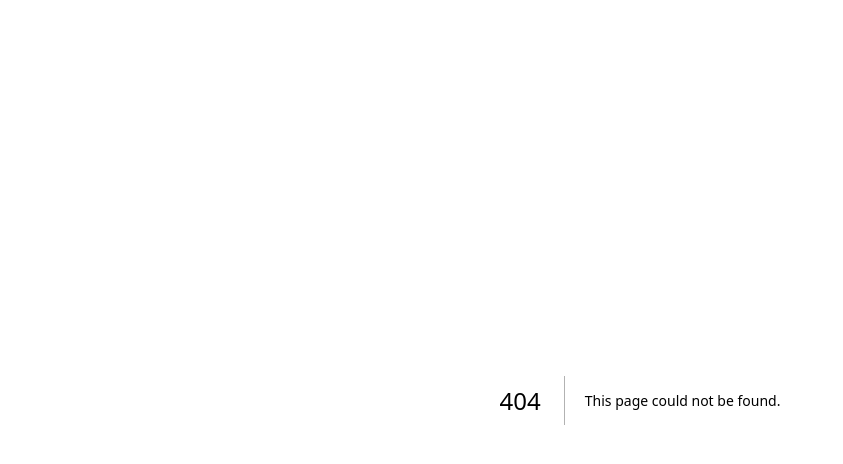
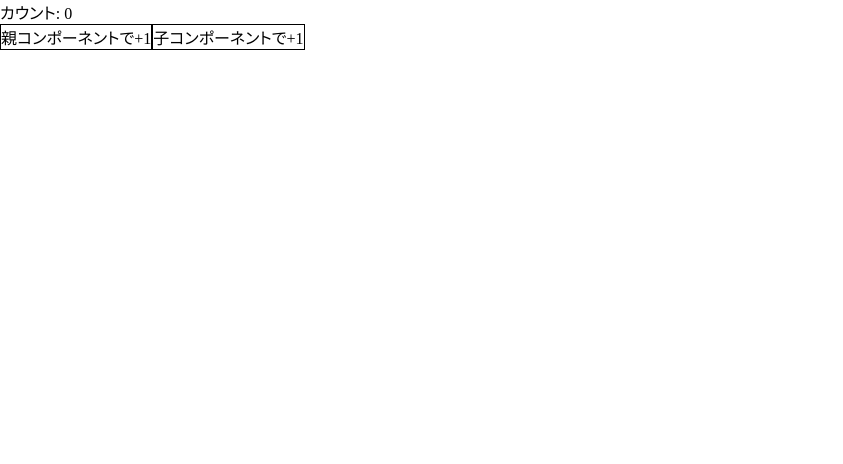
Before and after one commit to kobitoDevelopment/Next-js, a Next.js app: page /benkyo/callback in a window 1280 px wide. Before the commit this address had no page. Shown: the top 464 px of the page, without its empty margins (0-843 px from the left). Built offline with nearby package versions, Linux system fonts and the light colour scheme.

Commit message:
Add files via upload

```diff
--- /dev/null
+++ b/src/app/benkyo/callback/page.tsx
@@ -0,0 +1,74 @@
+"use client";
+import { useState, useCallback } from "react";
+
+// 子コンポーネント
+const Child = ({ onClick }: { onClick: () => void }) => {
+  console.log("Child component rendered"); // 再レンダリング確認用
+  return <button onClick={onClick}>子コンポーネントで+1</button>;
+};
+
+export default function MyCallBack() {
+  const [count, setCount] = useState(0);
+
+  /**
+   * 【useCallbackを使う理由】
+   *
+   * Reactのコンポーネントは、何かが変わると自動的に再レンダリング（再描画）される。
+   * 再レンダリングが起きるたびに、関数（たとえば increment）は毎回「新しく作り直される」。
+   *
+   * その関数をpropsとして子コンポーネント（<Child />）に渡していると、
+   * 親コンポーネントが更新されるたびに「関数が新しくなった」とReactが判断して、
+   * 子コンポーネントも毎回再レンダリングされてしまう。
+   *
+   * これが不要な再レンダリングの原因になる。たとえば、表示内容が変わらないのに再描画されたり、
+   * 処理が重い子コンポーネントが毎回無駄に動いてアプリが重くなる。
+   *
+   * useCallback を使うと、「この関数は前と同じ内容なら再利用する」とReactに伝えることができる。
+   * 結果、関数の"見た目上の変化"がなくなるので、子コンポーネントも再レンダリングされず、無駄な処理を減らすことができる。
+   *
+   * ---------------------------------------------
+   * ▼ 使わない場合（useCallbackなし）
+   *
+   * const increment = () => {
+   *   setCount(count + 1);
+   * };
+   *
+   * → 毎回新しいincrement関数が生成される
+   * → 子コンポーネントは「違う関数が渡された！」と感じて再レンダリングされる
+   *
+   * ▼ 使った場合（useCallbackあり）
+   *
+   * const increment = useCallback(() => {
+   *   setCount((prev) => prev + 1);
+   * }, []);
+   *
+   * → 初回に作られたincrement関数がずっと使われる（同じ関数だと認識される）
+   * → 子コンポーネントの再レンダリングが発生しない（パフォーマンス向上）
+   *
+   * ---------------------------------------------
+   * ※ 注意点：
+   *   - 常に使う必要はない。軽いコンポーネントではむしろ使わなくてOK。
+   *   - 主に「子コンポーネントが重い」 or 「再レンダリングを最小限にしたい」時に使う。
+   */
+  const increment = useCallback(() => {
+    setCount((prevCount) => prevCount + 1); //常に最新の値を使用するために、prevCountを使う
+  }, []); // 依存を空配列にすることで、初回のレンダリング時に生成された関数を使い回す。依存に count を入れると、count が変わるたびに新しい関数が生成される
+
+  return (
+    <div>
+      <h1>カウント: {count}</h1>
+      <button onClick={() => setCount(count + 1)}>親コンポーネントで+1</button>
+
+      {/* 子にコールバック関数を渡す */}
+      <Child onClick={increment} />
+
+      {/*
+        useCallbackを使わずにそのまま渡した場合：
+        <Child onClick={() => setCount((prevCount) => prevCount + 1} />
+
+        このようにすると、毎回新しい関数が渡されるため、
+        子コンポーネントが毎回再レンダリングされてしまう。
+      */}
+    </div>
+  );
+}
```
